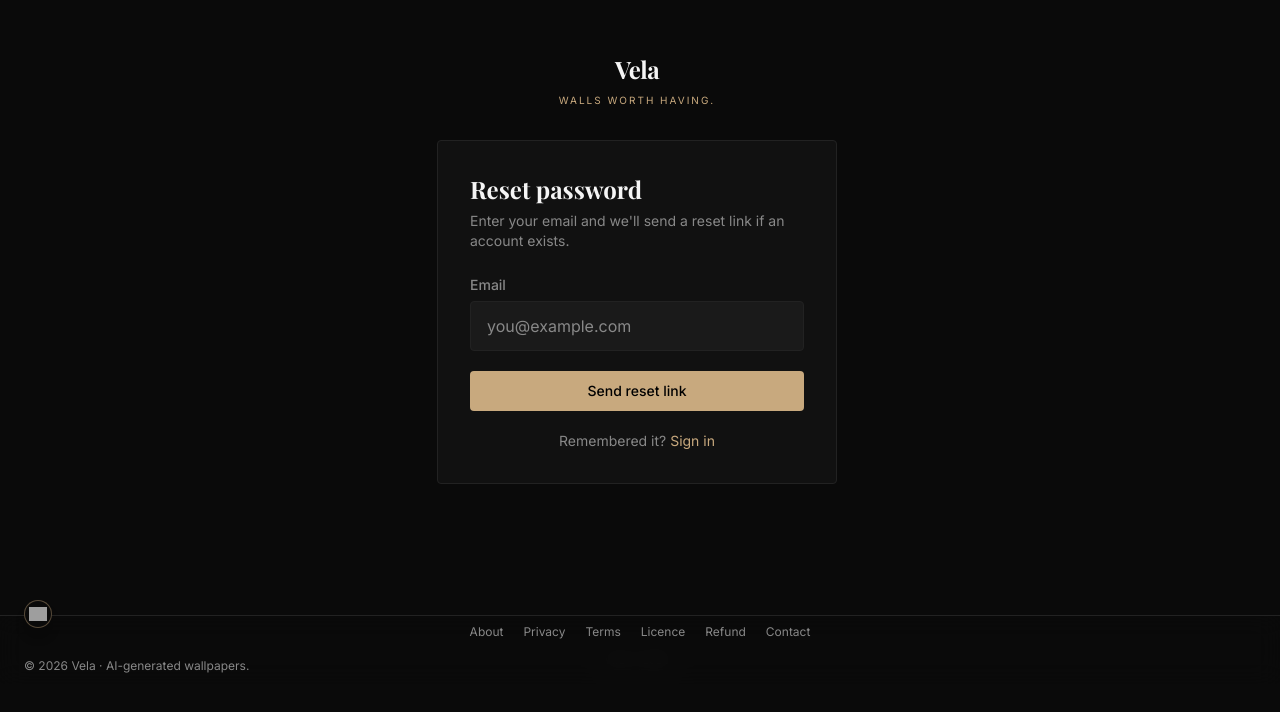
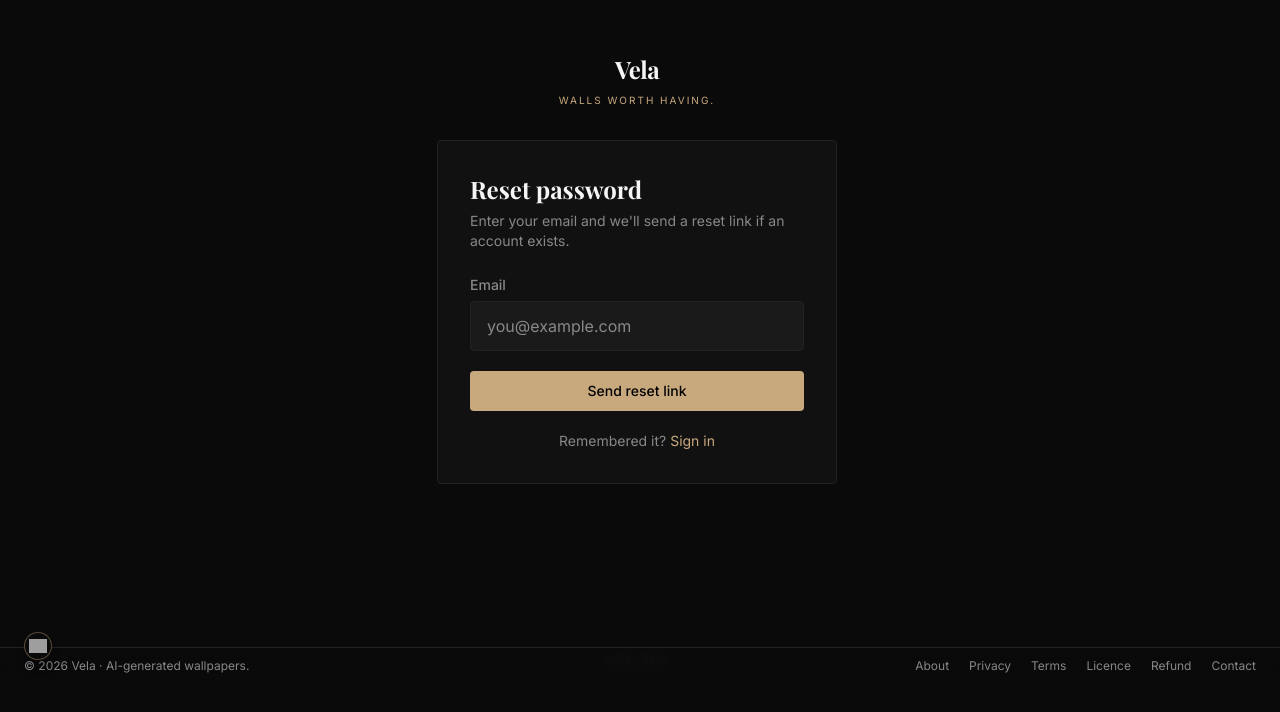
Before and after one commit to nachiketgalande1609/vela, a Next.js app: page /auth/forgot-password in a window 1280 px wide. Shown: the part 116-828 px from the top of the page. Built offline with nearby package versions, Linux system fonts and the light colour scheme; no server answers; grey boxes are pictures that could not be loaded; a web font is replaced by a local one.

Commit message:
Fix footer layout: single line on desktop, collapsible on mobile

```diff
--- a/app/components/layout/Footer.tsx
+++ b/app/components/layout/Footer.tsx
@@ -14,12 +14,12 @@ export function Footer() {
         <img src="/icon.svg" alt="Vela" width={18} height={18} />
       </div>
 
-      {/* Links — hidden on mobile until expanded */}
+      {/* Mobile expandable links */}
       <div
-        className="overflow-hidden transition-[max-height,opacity] duration-300 ease-in-out sm:!max-h-20 sm:!opacity-100"
+        className="sm:hidden overflow-hidden transition-[max-height,opacity] duration-300 ease-in-out"
         style={{ maxHeight: expanded ? '80px' : '0px', opacity: expanded ? 1 : 0 }}
       >
-        <div className="flex items-center flex-wrap justify-center gap-x-3 gap-y-0.5 sm:gap-x-5 text-[10px] sm:text-xs text-[var(--text-muted)] py-2">
+        <div className="flex items-center flex-wrap justify-center gap-x-3 gap-y-0.5 text-[10px] text-[var(--text-muted)] py-2">
           <Link href="/about" className="hover:text-[var(--text)] transition-colors">About</Link>
           <Link href="/privacy" className="hover:text-[var(--text)] transition-colors">Privacy</Link>
           <Link href="/terms" className="hover:text-[var(--text)] transition-colors">Terms</Link>
@@ -30,8 +30,20 @@ export function Footer() {
       </div>
 
       {/* Bottom row */}
-      <div className="flex items-center justify-between sm:justify-between py-2.5 text-[10px] sm:text-xs text-[var(--text-muted)]">
+      <div className="flex items-center justify-between py-2.5 text-[10px] sm:text-xs text-[var(--text-muted)]">
         <p>© {new Date().getFullYear()} Vela · AI-generated wallpapers.</p>
+
+        {/* Desktop links — inline */}
+        <div className="hidden sm:flex items-center gap-x-5">
+          <Link href="/about" className="hover:text-[var(--text)] transition-colors">About</Link>
+          <Link href="/privacy" className="hover:text-[var(--text)] transition-colors">Privacy</Link>
+          <Link href="/terms" className="hover:text-[var(--text)] transition-colors">Terms</Link>
+          <Link href="/license" className="hover:text-[var(--text)] transition-colors">Licence</Link>
+          <Link href="/refund-policy" className="hover:text-[var(--text)] transition-colors">Refund</Link>
+          <Link href="/contact" className="hover:text-[var(--text)] transition-colors">Contact</Link>
+        </div>
+
+        {/* Mobile chevron toggle */}
         <button
           onClick={() => setExpanded((e) => !e)}
           aria-label="Toggle footer links"
```
